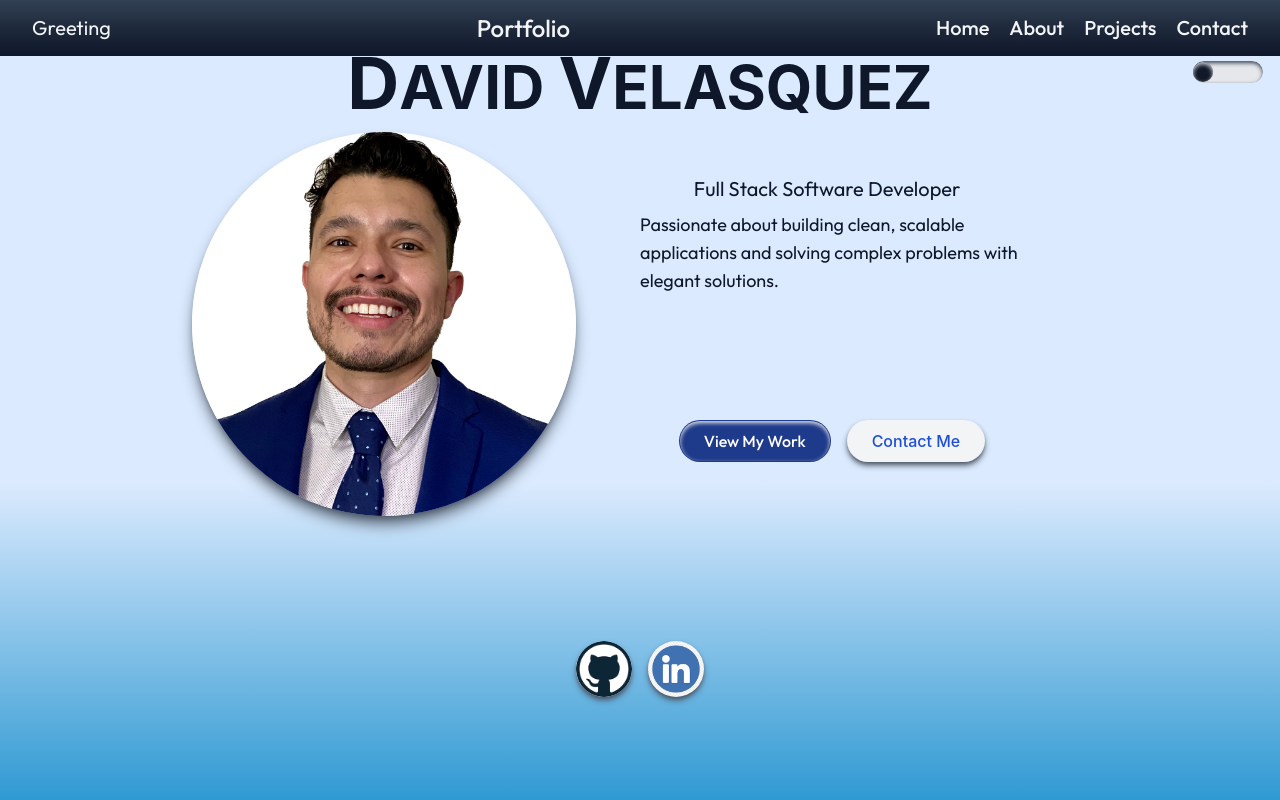
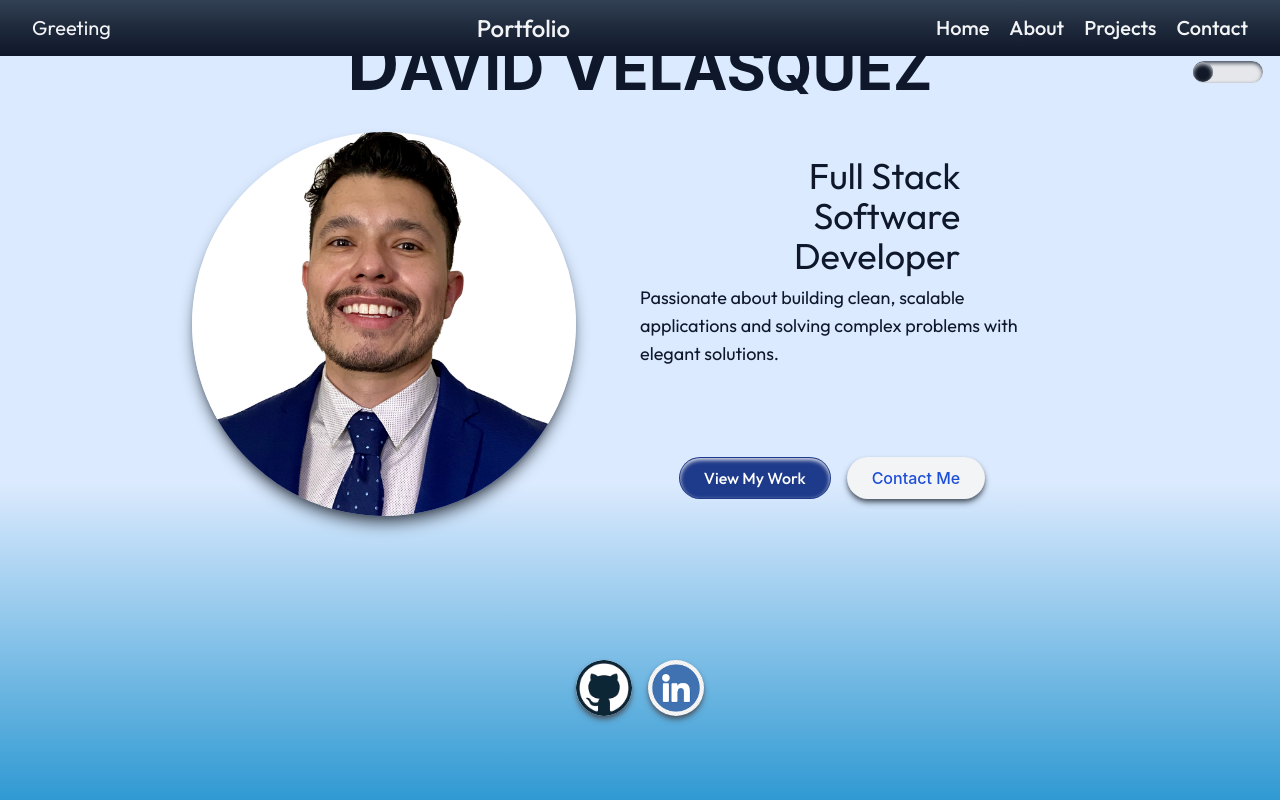
Before and after one commit to davidxv15/Portfolio-2, a React (Vite) app: page / in a window 1280 px wide. Shown: the top 800 px of the page. Built offline with nearby package versions, Linux system fonts and the light colour scheme; a web font is replaced by a local one.

Commit message:
Title and sent

```diff
--- a/src/components/HeroSection.tsx
+++ b/src/components/HeroSection.tsx
@@ -11,8 +11,10 @@ const HeroSection: React.FC = () => {
           <span className="text-5.5xl lg:text-7xl">D</span>AVID{" "}
           <span className="text-5.5xl lg:text-7xl">V</span>ELASQUEZ
         </h1>
-        <p className="text-xl font-outfit text-slate-900 mt-2 md:text-right lg:text-right md:mr-32 md:ml-[50%] lg:mr-32 lg:-translate-y-12">
-          Full Stack Software Developer
+        <p className="text-4xl font-outfit text-slate-900 mt-2 md:text-left lg:text-right md:mr-32 md:ml-[50%] lg:mr-32 lg:-translate-y-12">
+          Full Stack
+          <br />
+          Software Developer
         </p>
         <p className="text-lg font-outfit text-slate-900 mt-2 md:text-right lg:text-left md:mr-24 md:ml-[50%] lg:mr-12 lg:ml-[50%] lg:-translate-y-12">
           Passionate about building clean, scalable applications and solving
```
